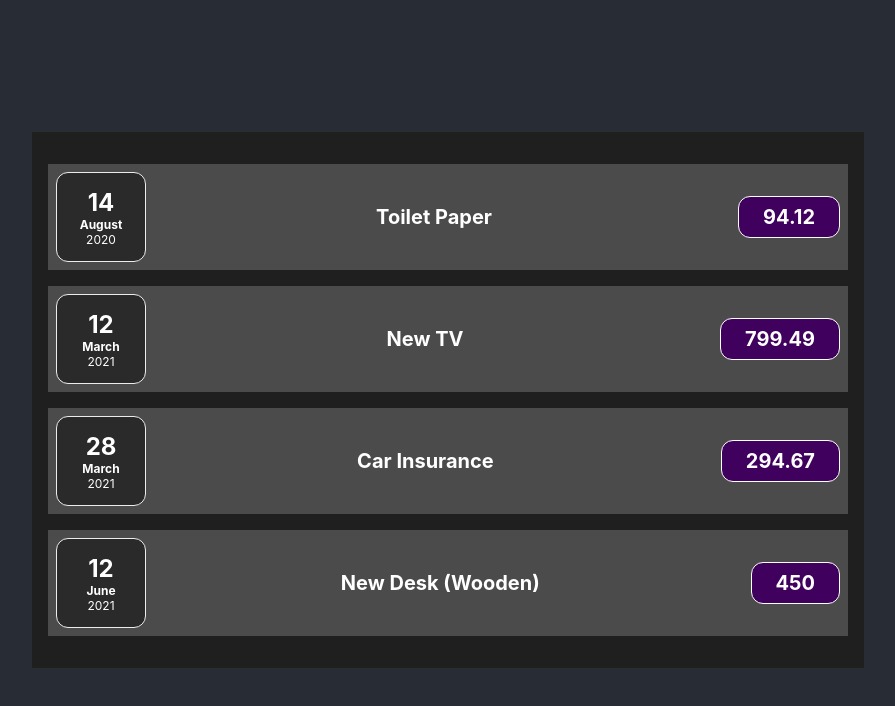
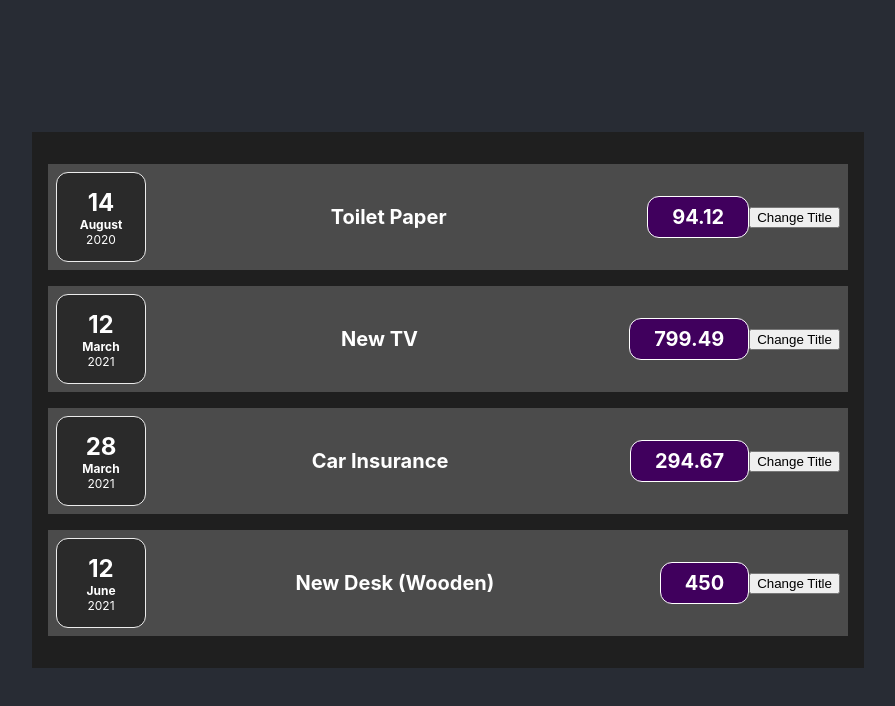
Before and after one commit to glpanda123/completed-react, a React (Create React App) app: page / in a window 1280 px wide. Shown: the top 706 px of the page, without its empty margins (192-1087 px from the left). Built offline with nearby package versions, Linux system fonts and the light colour scheme.

Commit message:
click event and state

```diff
--- a/src/components/Expense/ExpenseItem.js
+++ b/src/components/Expense/ExpenseItem.js
@@ -1,15 +1,21 @@
+import { useState } from 'react';
 import Card from '../UI/Card';
 import ExpenseDate from './ExpenseDate';
 import './ExpenseItem.css';
 
 function ExpenseItem(props) {
+  const [title, setTitle] = useState(props.expenseItem.title);
+  function clickHandler() {
+    setTitle('Updated');
+  }
   return (
     <Card className='expense-item'>
       <ExpenseDate date={props.expenseItem.date}></ExpenseDate>
       <div className='expense-item__description'>
-        <h2>{props.expenseItem.title}</h2>
+        <h2>{title}</h2>
         <div className='expense-item__price'>{props.expenseItem.amount}</div>
       </div>
+      <button onClick={clickHandler}>Change Title</button>
     </Card>
   );
 }
```
Also changed, not shown: src/components/NewExpense/NewExpense.css (added), src/components/NewExpense/NewExpense.js (added).
